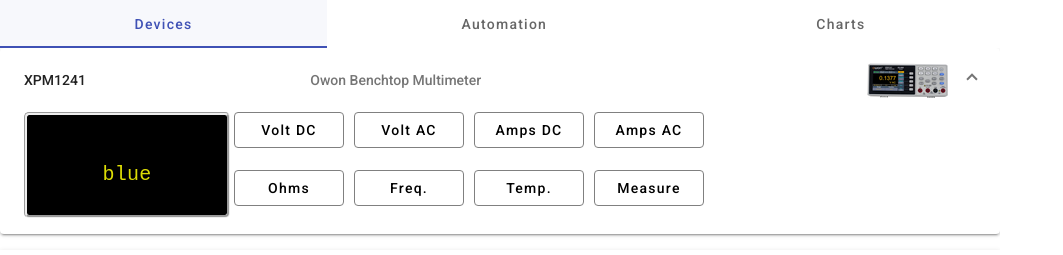
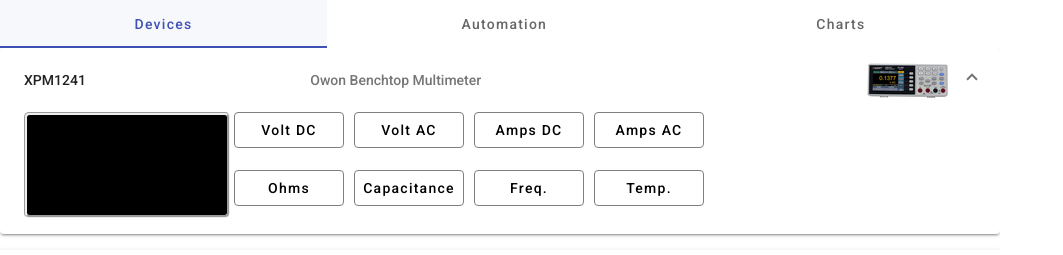
Before and after one commit to somervda/scpipi_ui, an Angular app: page / in a window 1280 px wide. Shown: the top 255 px of the page, without its empty margins (0-1063 px from the left). Built offline with nearby package versions, Linux system fonts and the light colour scheme.

Commit message:
Added capacitance and automatic refresh

```diff
--- a/src/app/ledpanel/ledpanel.component.scss
+++ b/src/app/ledpanel/ledpanel.component.scss
@@ -7,7 +7,7 @@
 }
 .main-text {
   font-family: "Courier New", monospace;
-  font-size: 50px;
+  font-size: 45px;
   font-weight: bold;
   color: rgb(221, 221, 5);
   padding-top: 30px;
--- a/src/app/ledpanel/ledpanel.component.ts
+++ b/src/app/ledpanel/ledpanel.component.ts
@@ -12,12 +12,14 @@ export class LedpanelComponent {
   _subText: string = '';
 
   @Input('mainText')
-  set mainText(val: string) {
-    this._mainText = val;
+  set mainText(val: string | undefined) {
+    if (val) this._mainText = val;
+    else this._mainText = '';
   }
 
   @Input('subText')
-  set subText(val: string) {
-    this._subText = val;
+  set subText(val: string | undefined) {
+    if (val) this._subText = val;
+    else this._subText = '';
   }
 }
--- a/src/app/services/xdm1241.service.ts
+++ b/src/app/services/xdm1241.service.ts
@@ -2,10 +2,19 @@ import { Injectable } from '@angular/core';
 import { HttpClient } from '@angular/common/http';
 import { Globals } from '../app.config';
 
+export interface MeasureShow {
+  success: false;
+  value?: string;
+  mainText?: string;
+  subText?: string;
+  type?: string;
+  range?: number;
+  rate?: number;
+}
+
 export interface Measure {
-  value: string;
-  mainText: string;
-  subText: string;
+  success: false;
+  value?: number;
 }
 
 @Injectable({
@@ -35,6 +44,13 @@ export class Xdm1241Service {
     return result;
   }
 
+  measureShow() {
+    let result = this.http.get<MeasureShow>(
+      'http://' + Globals.HOSTANDPORT + '/xdm1241/measureShow'
+    );
+    return result;
+  }
+
   measure() {
     let result = this.http.get<Measure>(
       'http://' + Globals.HOSTANDPORT + '/xdm1241/measure'
--- a/src/app/xdm1241/xdm1241.component.html
+++ b/src/app/xdm1241/xdm1241.component.html
@@ -60,6 +60,16 @@
       <button
         mat-flat-button
         class="fButton"
+        (click)="configure('cap')"
+        [color]="_type == 'cap' ? 'primary' : null"
+      >
+        Capacitance
+      </button>
+    </div>
+    <div>
+      <button
+        mat-flat-button
+        class="fButton"
         (click)="configure('freq')"
         [color]="_type == 'freq' ? 'primary' : null"
       >
@@ -76,10 +86,5 @@
         Temp.
       </button>
     </div>
-    <div>
-      <button mat-flat-button class="fButton" (click)="measure()">
-        Measure
-      </button>
-    </div>
   </div>
 </div>
--- a/src/app/xdm1241/xdm1241.component.ts
+++ b/src/app/xdm1241/xdm1241.component.ts
@@ -1,8 +1,8 @@
-import { Component, OnDestroy } from '@angular/core';
+import { Component, OnDestroy, OnInit } from '@angular/core';
 import { LedpanelComponent } from '../ledpanel/ledpanel.component';
 import { MatButtonModule } from '@angular/material/button';
-import { Measure, Xdm1241Service } from '../services/xdm1241.service';
-import { Subscription } from 'rxjs';
+import { MeasureShow, Xdm1241Service } from '../services/xdm1241.service';
+import { Subscription, interval } from 'rxjs';
 
 @Component({
   selector: 'app-xdm1241',
@@ -11,12 +11,30 @@ import { Subscription } from 'rxjs';
   templateUrl: './xdm1241.component.html',
   styleUrl: './xdm1241.component.scss',
 })
-export class Xdm1241Component implements OnDestroy {
+export class Xdm1241Component implements OnDestroy, OnInit {
   xdm1241Config$$: Subscription | undefined;
+  measureRefresh$$: Subscription | undefined;
+  _connected = false;
   _type: string = '';
-  _measure: Measure = { value: '', mainText: '', subText: 'blue' };
+  _measure: MeasureShow = {
+    success: false,
+    value: '',
+    mainText: '',
+    subText: '',
+    type: '',
+    range: 0,
+    rate: 0,
+  };
 
   constructor(private xdm1241Service: Xdm1241Service) {}
+
+  ngOnInit() {
+    this.measureRefresh$$ = interval(3000).subscribe((val) => {
+      if (this._connected) {
+        this.measure();
+      }
+    });
+  }
 
   configure(type: string): void {
     console.log('configure', type);
@@ -26,8 +44,10 @@ export class Xdm1241Component implements OnDestroy {
       .subscribe((result) => {
         console.log('Configure:', type, result);
         if (result) {
+          this._connected = true;
           this._type = type;
         } else {
+          this._connected = false;
           alert(
             'Could not connect to XDM1241! Check it is plugged in and turned on.'
           );
@@ -37,10 +57,18 @@ export class Xdm1241Component implements OnDestroy {
   }
 
   measure(): void {
-    this.xdm1241Service.measure().subscribe((measure) => {
+    this.xdm1241Service.measureShow().subscribe((measure) => {
       this._measure = measure;
-
-      console.log(this._measure);
+      if (this._measure.success) {
+        this._connected = true;
+        if (this._measure.type) {
+          this._type = this._measure.type;
+          console.log('set measure type', this._type);
+        }
+      } else {
+        this._connected = false;
+        alert('Not successful measurement');
+      }
     });
   }
 
@@ -48,5 +76,8 @@ export class Xdm1241Component implements OnDestroy {
     if (this.xdm1241Config$$) {
       this.xdm1241Config$$.unsubscribe();
     }
+    if (this.measureRefresh$$) {
+      this.measureRefresh$$.unsubscribe();
+    }
   }
 }
```
